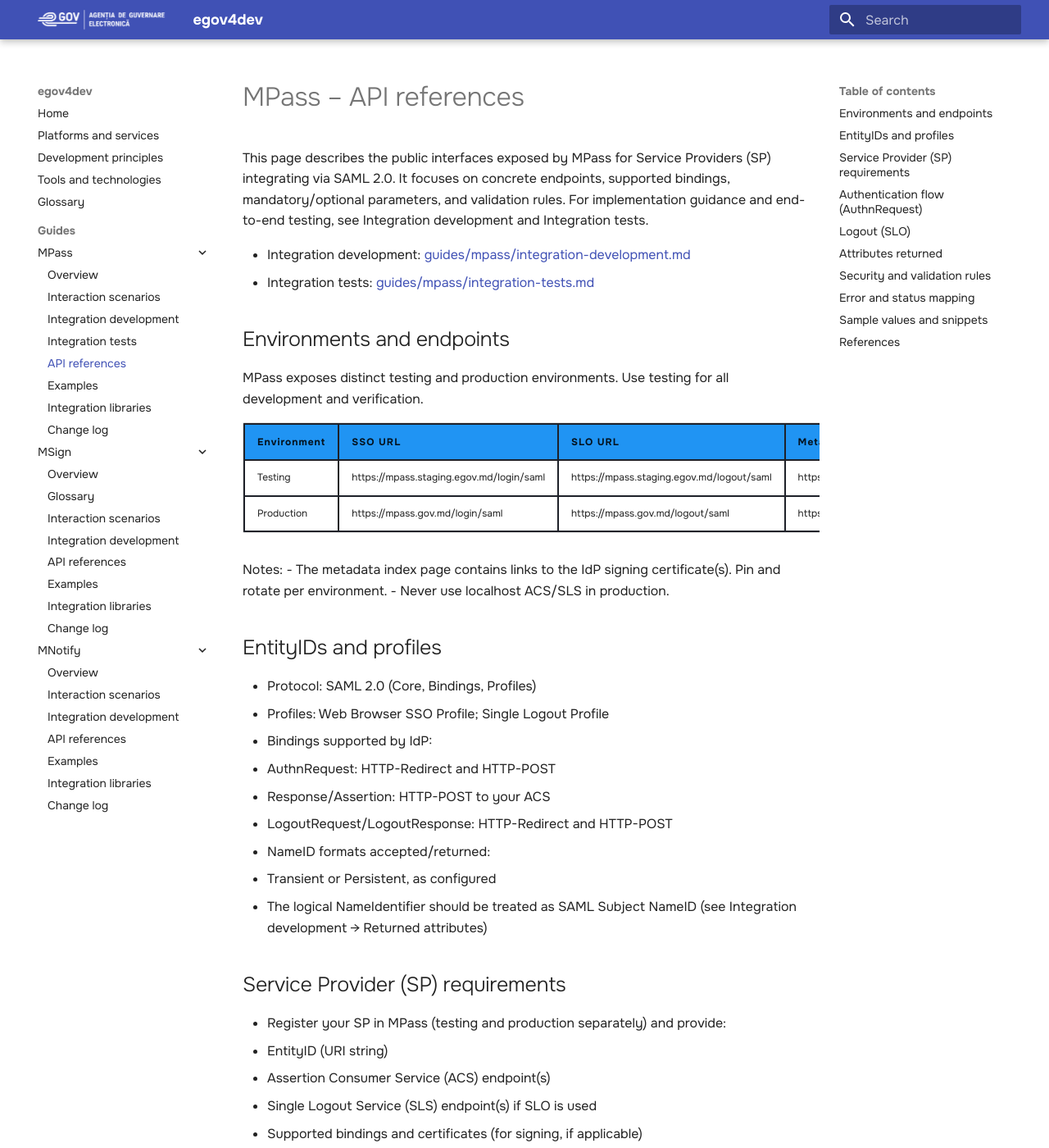
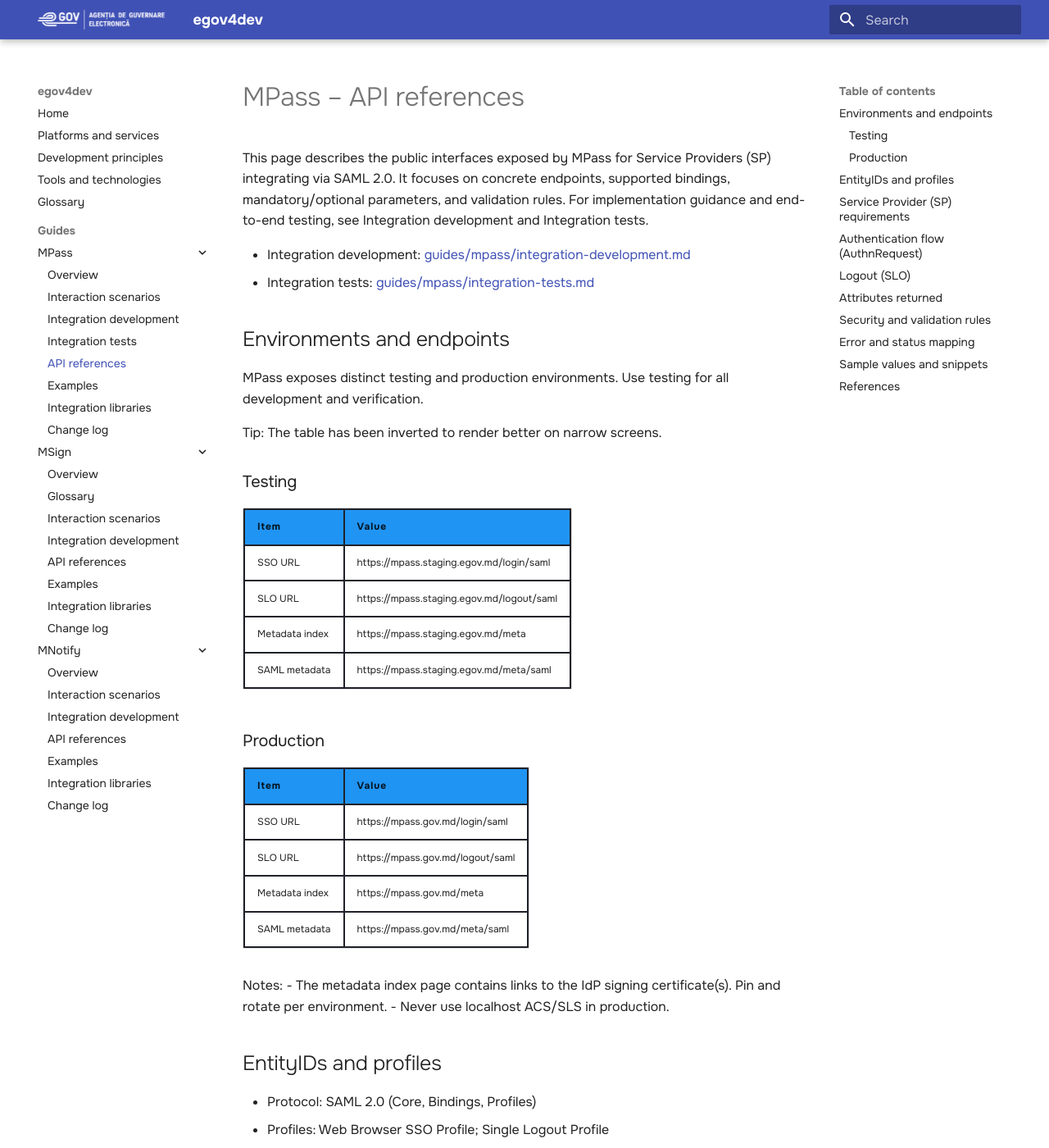
Before and after one commit to egov-moldova/egov4dev, an MkDocs documentation site: the page built from docs/guides/mpass/api-references.md, in a window 1280 px wide and 1400 px high. Shown: the whole window at 82% size. Built offline with MkDocs 1.6.1 and Material for MkDocs 9.7.7, drawn with Linux system fonts in a browser that asks for light colours.

Commit message:
Reorganize SAML environment details; improve table layout for better readability on narrow screens

```diff
--- a/docs/guides/mpass/api-references.md
+++ b/docs/guides/mpass/api-references.md
@@ -9,10 +9,25 @@
 
 MPass exposes distinct testing and production environments. Use testing for all development and verification.
 
-| Environment | SSO URL | SLO URL | Metadata index | SAML metadata |
-|---|---|---|---|---|
-| Testing | https://mpass.staging.egov.md/login/saml | https://mpass.staging.egov.md/logout/saml | https://mpass.staging.egov.md/meta | https://mpass.staging.egov.md/meta/saml |
-| Production | https://mpass.gov.md/login/saml | https://mpass.gov.md/logout/saml | https://mpass.gov.md/meta | https://mpass.gov.md/meta/saml |
+Tip: The table has been inverted to render better on narrow screens.
+
+### Testing
+
+| Item | Value |
+|---|---|
+| SSO URL | https://mpass.staging.egov.md/login/saml |
+| SLO URL | https://mpass.staging.egov.md/logout/saml |
+| Metadata index | https://mpass.staging.egov.md/meta |
+| SAML metadata | https://mpass.staging.egov.md/meta/saml |
+
+### Production
+
+| Item | Value |
+|---|---|
+| SSO URL | https://mpass.gov.md/login/saml |
+| SLO URL | https://mpass.gov.md/logout/saml |
+| Metadata index | https://mpass.gov.md/meta |
+| SAML metadata | https://mpass.gov.md/meta/saml |
 
 Notes:
 - The metadata index page contains links to the IdP signing certificate(s). Pin and rotate per environment.
```
